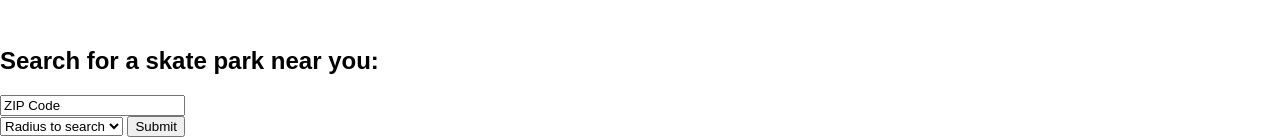
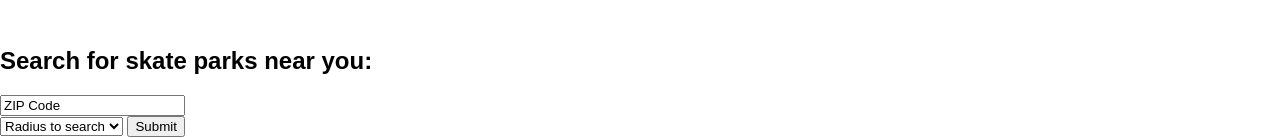
Before and after one commit to donovanmosley/rollerskate-life, a plain HTML site: page index.html in a window 1280 px wide. Shown: the part 603-741 px from the top of the page. Drawn offline with nearby package versions, Linux system fonts and the light colour scheme; a script that the page names is missing.

Commit message:
updated h2 element, triend logging in under donovanmosley github credentials

```diff
--- a/index.html
+++ b/index.html
@@ -48,7 +48,7 @@
         </div>
 
         <div class="top">
-            <h2>Search for a skate park near you:</h2>
+            <h2>Search for skate parks near you:</h2>
         </div>
 
         <div class="animated fadeInLeft main-container">
```
